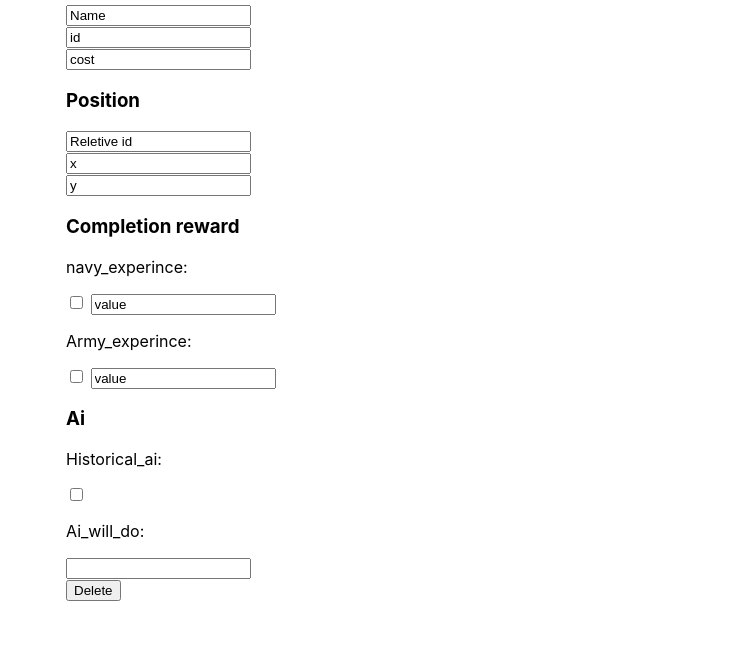
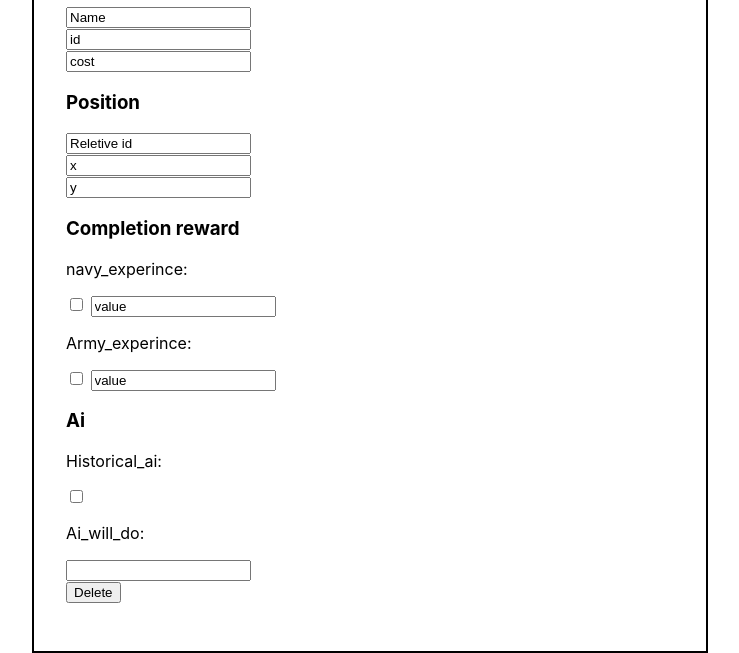
Before and after one commit to salmmanfred/Electronprojekt, a plain HTML site: page index.html in a window 1280 px wide. Shown: the part 174-827 px from the top of the page, without its empty margins (270-1009 px from the left). Drawn offline with Linux system fonts and the light colour scheme.

Commit message:
Update index.css

```diff
--- a/index.css
+++ b/index.css
@@ -5,7 +5,8 @@ body {
   padding: 2rem;
 }
 .testcss{
-  outline: 2px;
+    border: 2px solid black;
+
 
 
 
```
